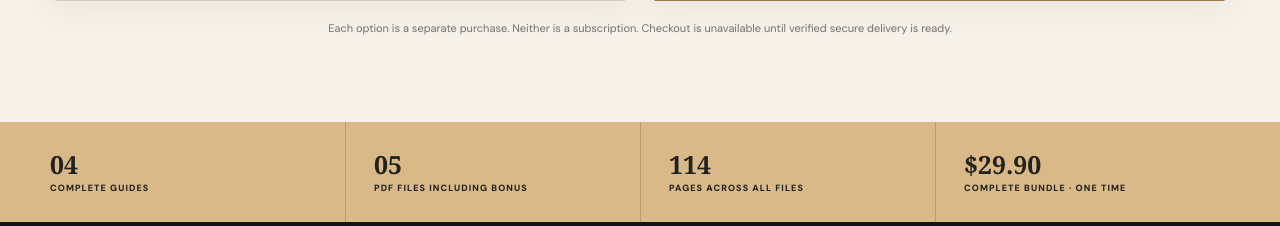
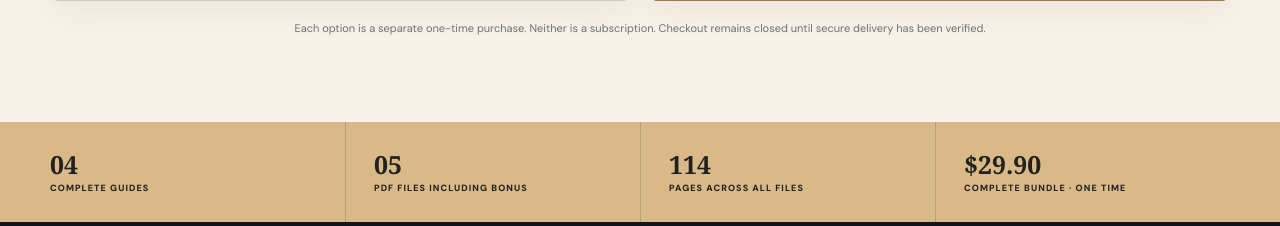
Before and after one commit to galfredorodrigues-cmyk/gringa, a Flask app: page / in a window 1280 px wide. Shown: the part 1896-2122 px from the top of the page. Run offline with Flask 3, Linux system fonts and the light colour scheme.

Commit message:
Keep chooser disclosure accurate after checkout launch

```diff
--- a/templates/home.html
+++ b/templates/home.html
@@ -116,7 +116,7 @@
           </div>
         </article>
       </div>
-      <p class="choice__footnote">Each option is a separate purchase. Neither is a subscription. Checkout is unavailable until verified secure delivery is ready.</p>
+      <p class="choice__footnote">Each option is a separate one-time purchase. Neither is a subscription. {% if not checkout_ready %}Checkout remains closed until secure delivery has been verified.{% else %}Payment and delivery details are shown at the secure checkout.{% endif %}</p>
     </div>
   </section>
 
```
